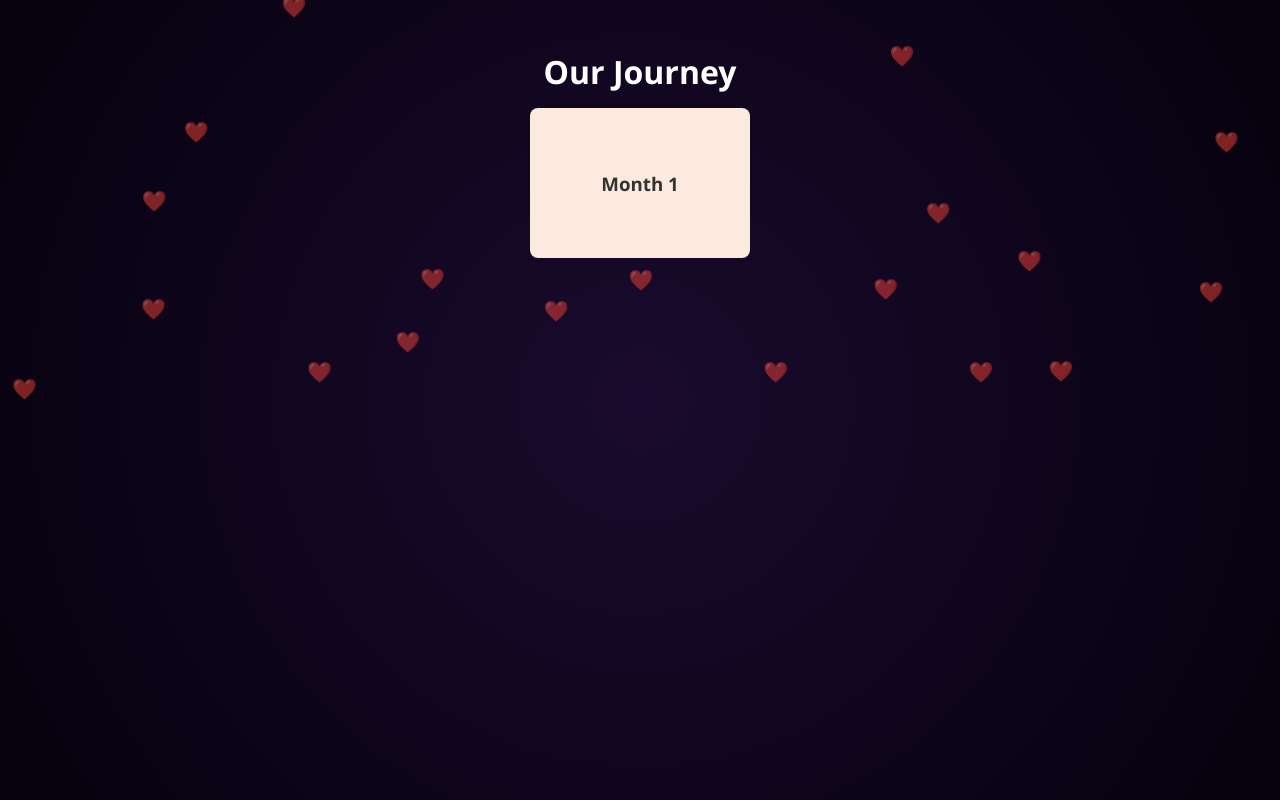
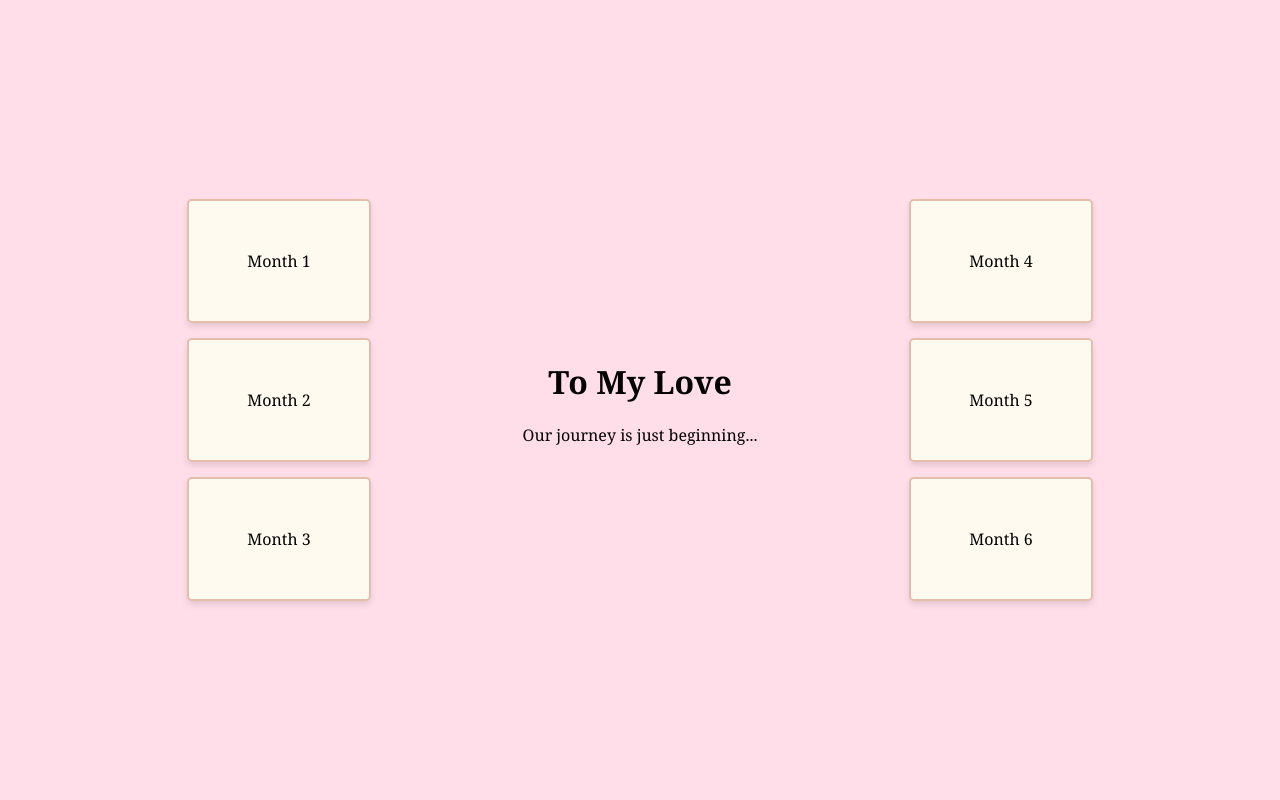
Before and after one commit to Lax967/sag, a plain HTML site: page index.html in a window 1280 px wide. Drawn offline with Linux system fonts and the light colour scheme.

Commit message:
Refactor HTML structure and styles for envelopes
Updated styles and layout for the envelopes and main container. Enhanced cursor trail with emojis and modified the body background.

```diff
--- a/index.html
+++ b/index.html
@@ -5,92 +5,48 @@
     <meta name="viewport" content="width=device-width, initial-scale=1.0">
     <title>Happy 6-Month Monthsary! ❤️</title>
     <style>
-        * { box-sizing: border-box; margin: 0; padding: 0; }
-        body { font-family: 'Segoe UI', sans-serif; background: radial-gradient(circle, #1a0b2e 0%, #05010d 100%); min-height: 100vh; display: flex; flex-direction: column; align-items: center; color: white; overflow: hidden; }
+        body { font-family: 'Georgia', serif; background: #ffdee9; min-height: 100vh; display: flex; flex-direction: column; align-items: center; justify-content: center; overflow-x: hidden; margin: 0; }
 
-        /* Floating Hearts */
-        .heart-bg { position: fixed; top: 0; left: 0; width: 100%; height: 100%; pointer-events: none; z-index: 0; }
-        .heart { position: absolute; bottom: -10%; font-size: 20px; animation: rise linear infinite; opacity: 0.5; }
-        @keyframes rise { 0% { transform: translateY(0); } 100% { transform: translateY(-110vh); } }
+        /* Layout Grid */
+        .main-container { display: grid; grid-template-columns: 1fr 2fr 1fr; align-items: center; gap: 40px; max-width: 1000px; padding: 20px; }
 
-        /* Envelopes */
-        .content-wrapper { z-index: 1; display: flex; flex-direction: column; align-items: center; width: 100%; padding-top: 50px; }
-        .envelope { width: 220px; height: 150px; background: #fceade; border-radius: 8px; display: flex; flex-direction: column; align-items: center; justify-content: center; cursor: pointer; transition: all 0.5s ease-in-out; margin: 15px; z-index: 2; color: #333; }
-        .envelope.active { position: fixed; top: 50%; left: 50%; transform: translate(-50%, -50%) scale(2.5); z-index: 2000; box-shadow: 0 0 50px rgba(0,0,0,0.8); background: white; }
+        .envelope { width: 180px; height: 120px; background: #fffaf0; border: 2px solid #e3beaa; border-radius: 5px; display: flex; align-items: center; justify-content: center; cursor: pointer; transition: transform 0.3s; margin: 15px; box-shadow: 0 4px 6px rgba(0,0,0,0.1); }
+        .envelope:hover { transform: scale(1.05); }
 
-        .hidden-content { display: none; padding: 20px; text-align: center; }
-        .active .hidden-content { display: block; }
-
-        /* Buttons */
-        .btn { padding: 10px 20px; background: #ff477e; color: white; border: none; border-radius: 20px; cursor: pointer; margin-top: 10px; font-weight: bold; }
-        #fireworks-btn { display: none; position: fixed; bottom: 50px; padding: 20px 40px; font-size: 20px; z-index: 3000; animation: pulse 2s infinite; }
-        @keyframes pulse { 0% { transform: scale(1); } 50% { transform: scale(1.1); } 100% { transform: scale(1); } }
-
-        /* Cursor Trail */
-        .cursor-heart { position: fixed; pointer-events: none; z-index: 9999; animation: float 1s ease-out forwards; }
-        @keyframes float { 0% { opacity: 1; transform: translateY(0); } 100% { opacity: 0; transform: translateY(-50px); } }
+        /* Cursor Trail Logic */
+        .cursor-emoji { position: fixed; pointer-events: none; z-index: 9999; animation: fadeUp 1s ease-out forwards; font-size: 20px; }
+        @keyframes fadeUp { 0% { opacity: 1; transform: translateY(0); } 100% { opacity: 0; transform: translateY(-60px); } }
     </style>
 </head>
 <body>
 
-    <div class="heart-bg" id="heart-bg"></div>
-    <div id="backdrop" style="display:none; position:fixed; width:100%; height:100%; background:rgba(0,0,0,0.6); z-index:1500;" onclick="closeAll()"></div>
-
-    <div class="content-wrapper">
-        <h1>Our Journey</h1>
-        <div id="envelope-grid" style="display: flex; flex-wrap: wrap; justify-content: center;">
-            <!-- Envelope 1 -->
-            <div class="envelope" onclick="openEnvelope(this)">
-                <h3>Month 1</h3>
-                <div class="hidden-content">
-                    <p>Our journey began here!</p>
-                    <button class="btn" onclick="closeAll(event)">Close</button>
-                </div>
-            </div>
-            <!-- Add more envelopes like the one above -->
+    <div class="main-container">
+        <div>
+            <div class="envelope">Month 1</div>
+            <div class="envelope">Month 2</div>
+            <div class="envelope">Month 3</div>
         </div>
 
-        <!-- Fireworks Button -->
-        <button id="fireworks-btn" class="btn" onclick="alert('🎆 BOOM! Fireworks for you! 🎆')">Ready for the Surprise? 🎆</button>
+        <div style="text-align: center;">
+            <h1>To My Love</h1>
+            <p>Our journey is just beginning...</p>
+        </div>
+
+        <div>
+            <div class="envelope">Month 4</div>
+            <div class="envelope">Month 5</div>
+            <div class="envelope">Month 6</div>
+        </div>
     </div>
 
     <script>
-        // Floating Hearts
-        const bg = document.getElementById('heart-bg');
-        for(let i=0; i<20; i++) {
-            const h = document.createElement('div');
-            h.className = 'heart'; h.innerText = '❤️';
-            h.style.left = Math.random() * 100 + '%';
-            h.style.animationDuration = (Math.random() * 5 + 5) + 's';
-            bg.appendChild(h);
-        }
-
-        // Tracking opened envelopes
-        let openedEnvelopes = new Set();
-        const totalEnvelopes = 1; // UPDATE THIS if you add more envelopes
-
-        function openEnvelope(el) {
-            el.classList.add('active');
-            document.getElementById('backdrop').style.display = 'block';
-            openedEnvelopes.add(el);
-
-            // Show fireworks button if all are read
-            if(openedEnvelopes.size === totalEnvelopes) {
-                document.getElementById('fireworks-btn').style.display = 'block';
-            }
-        }
-
-        function closeAll(e) {
-            if(e) e.stopPropagation();
-            document.querySelectorAll('.envelope').forEach(el => el.classList.remove('active'));
-            document.getElementById('backdrop').style.display = 'none';
-        }
-
-        // Cursor Trail
+        const emojis = ['❤️', '✨', '🌹', '💌', '💘'];
         document.addEventListener('mousemove', (e) => {
             const h = document.createElement('div');
-            h.className = 'cursor-heart'; h.innerText = '❤️';
-            h.style.left = e.clientX + 'px'; h.style.top = e.clientY + 'px';
+            h.className = 'cursor-emoji';
+            h.innerText = emojis[Math.floor(Math.random() * emojis.length)];
+            h.style.left = e.clientX + 'px';
+            h.style.top = e.clientY + 'px';
             document.body.appendChild(h);
             setTimeout(() => h.remove(), 1000);
         });
```
